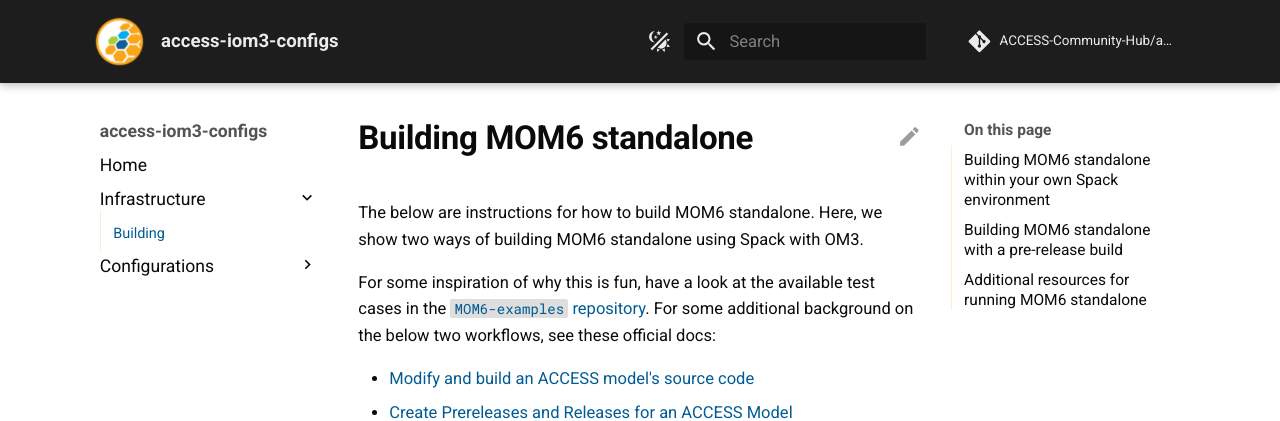
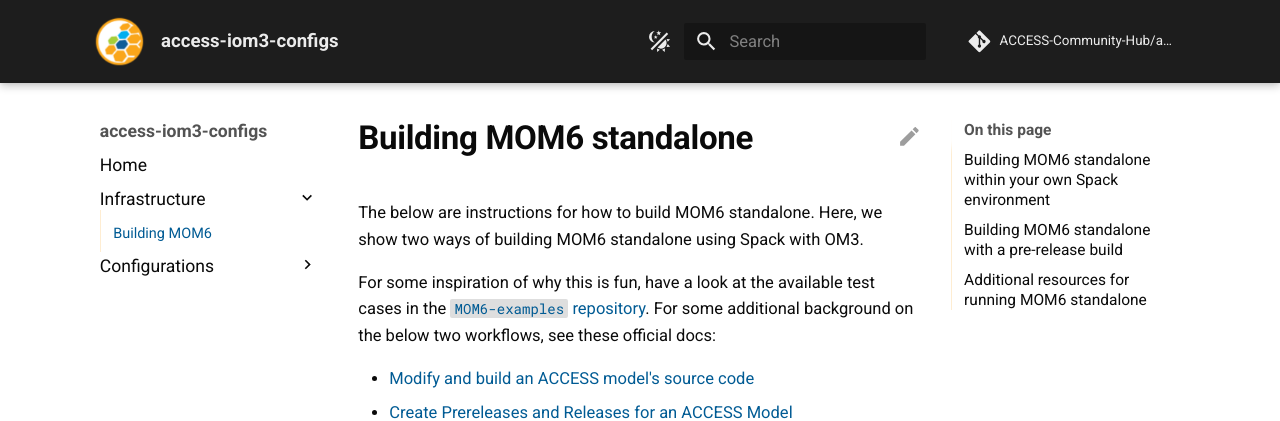
Before and after one commit to ACCESS-Community-Hub/access-iom3-configs, an MkDocs documentation site: the page built from documentation/docs/pages/infrastructure/Building.md, in a window 1280 px wide. Shown: the top 421 px of the page. Built offline with MkDocs 1.6.1 and Material for MkDocs 9.7.7, drawn with Linux system fonts in a browser that asks for light colours; comment, search, counter and statistics services are not loaded.

Commit message:
Building -> Buildin MOM6

```diff
--- a/documentation/mkdocs.yml
+++ b/documentation/mkdocs.yml
@@ -97,7 +97,7 @@ markdown_extensions:
 nav:
   - Home:                  pages/index.md
   - Infrastructure:
-        - Building: pages/infrastructure/Building.md
+        - Building MOM6: pages/infrastructure/Building.md
   - Configurations:
         - Overview: pages/configurations/Overview.md
         - ANU-tub:  pages/configurations/anu-tub.md
```
